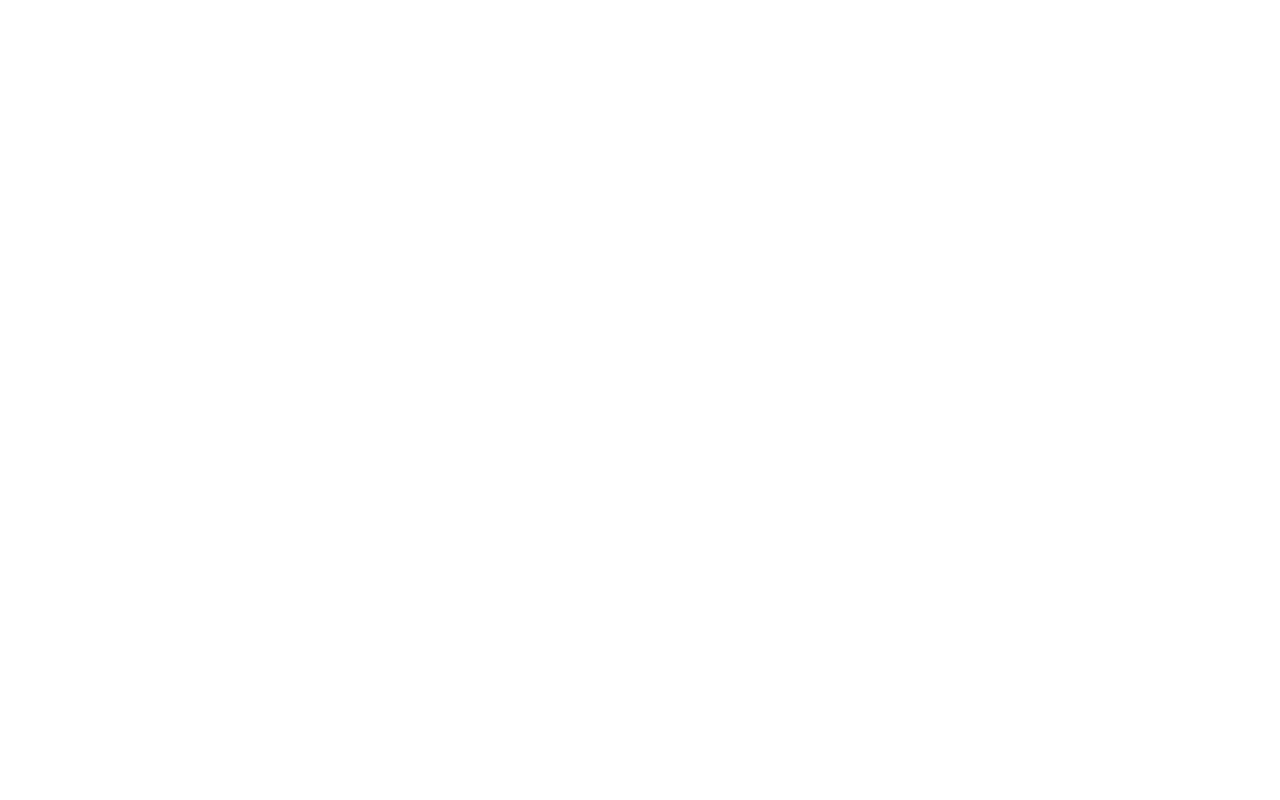
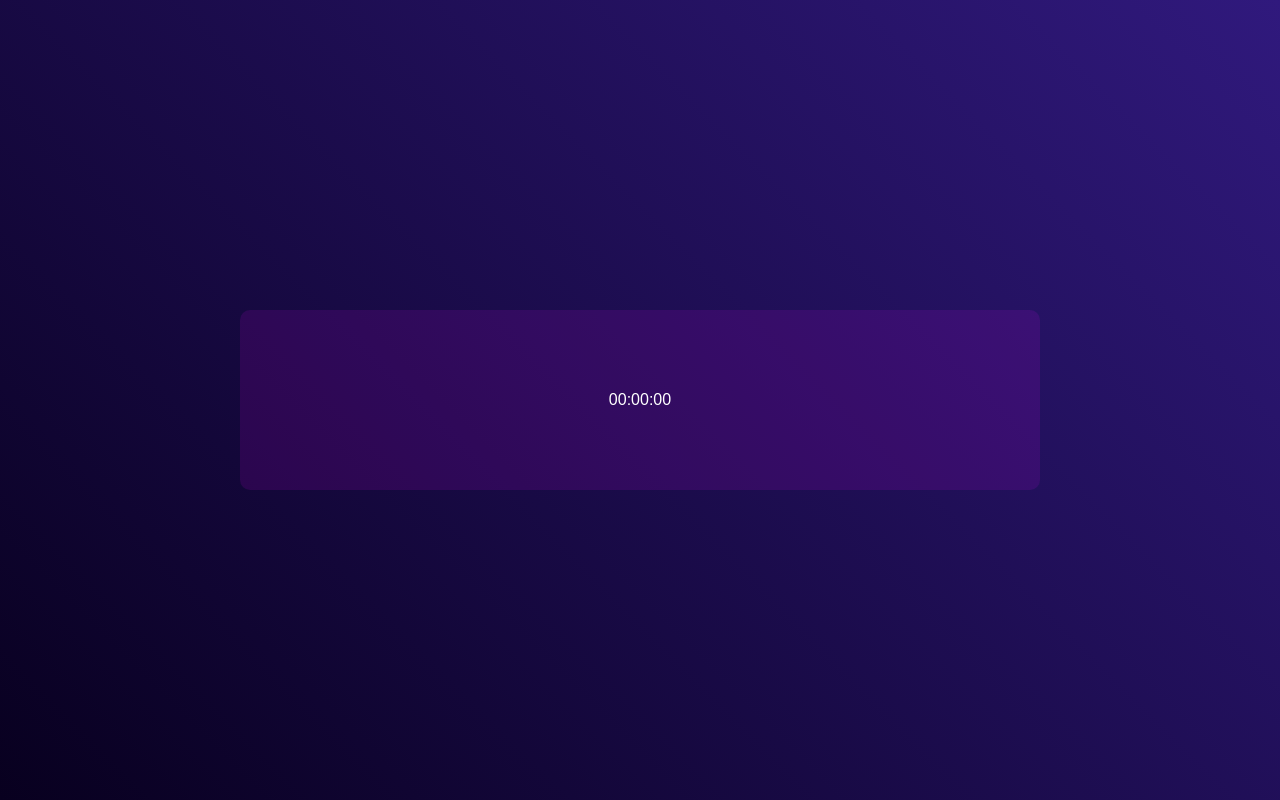
Before and after one commit to amiksha125/digital-clock, a plain HTML site: page index.html in a window 1280 px wide. Drawn offline with Linux system fonts and the light colour scheme.

Commit message:
created container with item on center

```diff
--- a/index.html
+++ b/index.html
@@ -4,8 +4,15 @@
     <meta charset="UTF-8">
     <meta name="viewport" content="width=device-width, initial-scale=1.0">
     <title>Digital clock</title>
+    <link rel="stylesheet" href="style.css">
 </head>
 <body>
-
+    <div class="hero">
+        <div class="container">
+            <div class="clock">
+                00:00:00
+            </div>
+        </div>
+    </div>
 </body>
 </html>
--- a/style.css
+++ b/style.css
@@ -4,3 +4,30 @@
     font-family: 'Poppins', sans-serif;
     box-sizing: border-box;
 }
+.hero{
+    width: 100%;
+    min-height: 100vh;
+    background: linear-gradient(45deg, #08001f, #30197d);
+    color: white;
+    position: relative;
+}
+.container{
+    width: 800px;
+    height: 180px;
+    position: absolute;
+    top: 50%;
+    left: 50%;
+    transform: translate(-50%, -50%);
+    /* element will be at the center of page  */
+
+}
+
+.clock{
+    width: 100%;
+    height: 100%;
+    background: rgba(235, 0, 255, 0.11);
+    border-radius: 10px;
+    display: flex;
+    align-items: center;
+    justify-content: center;
+}
```
